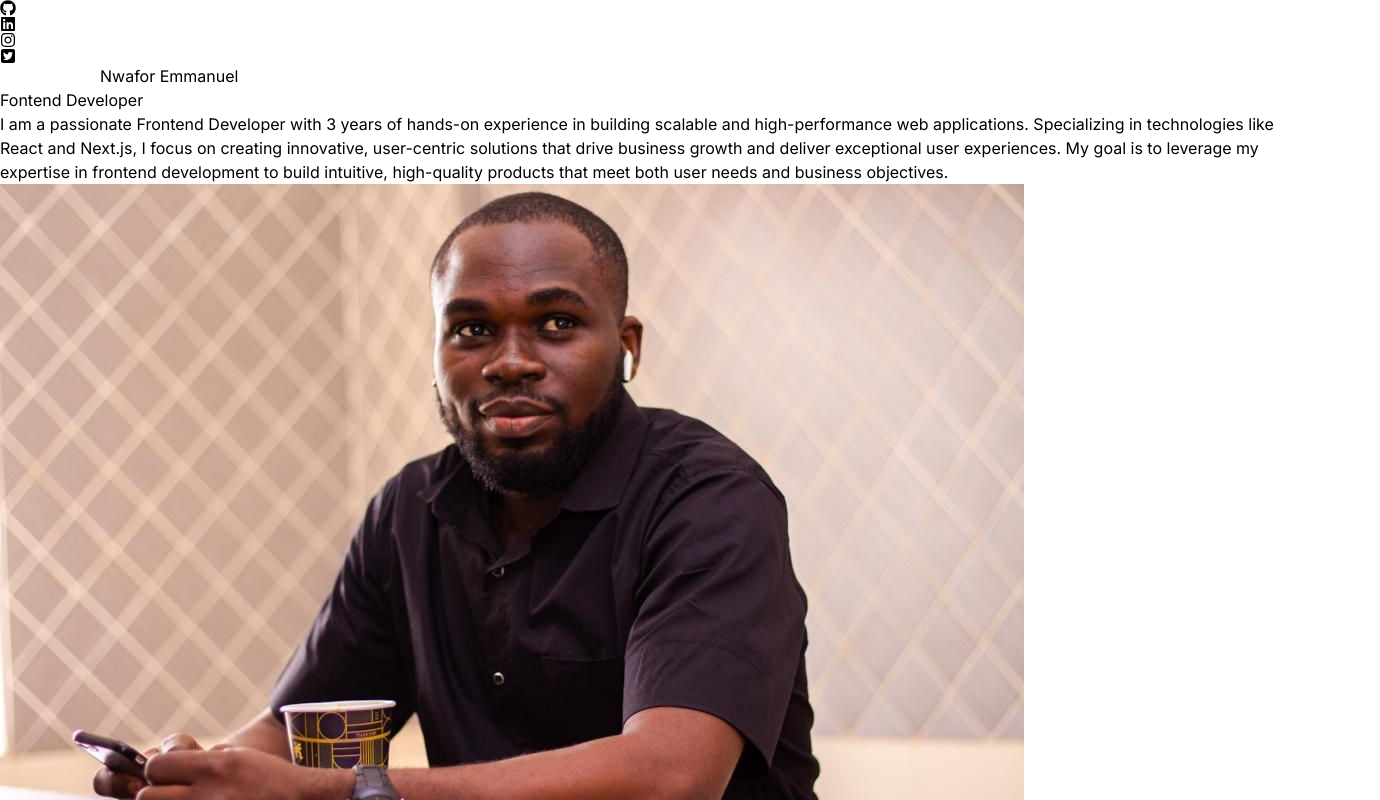
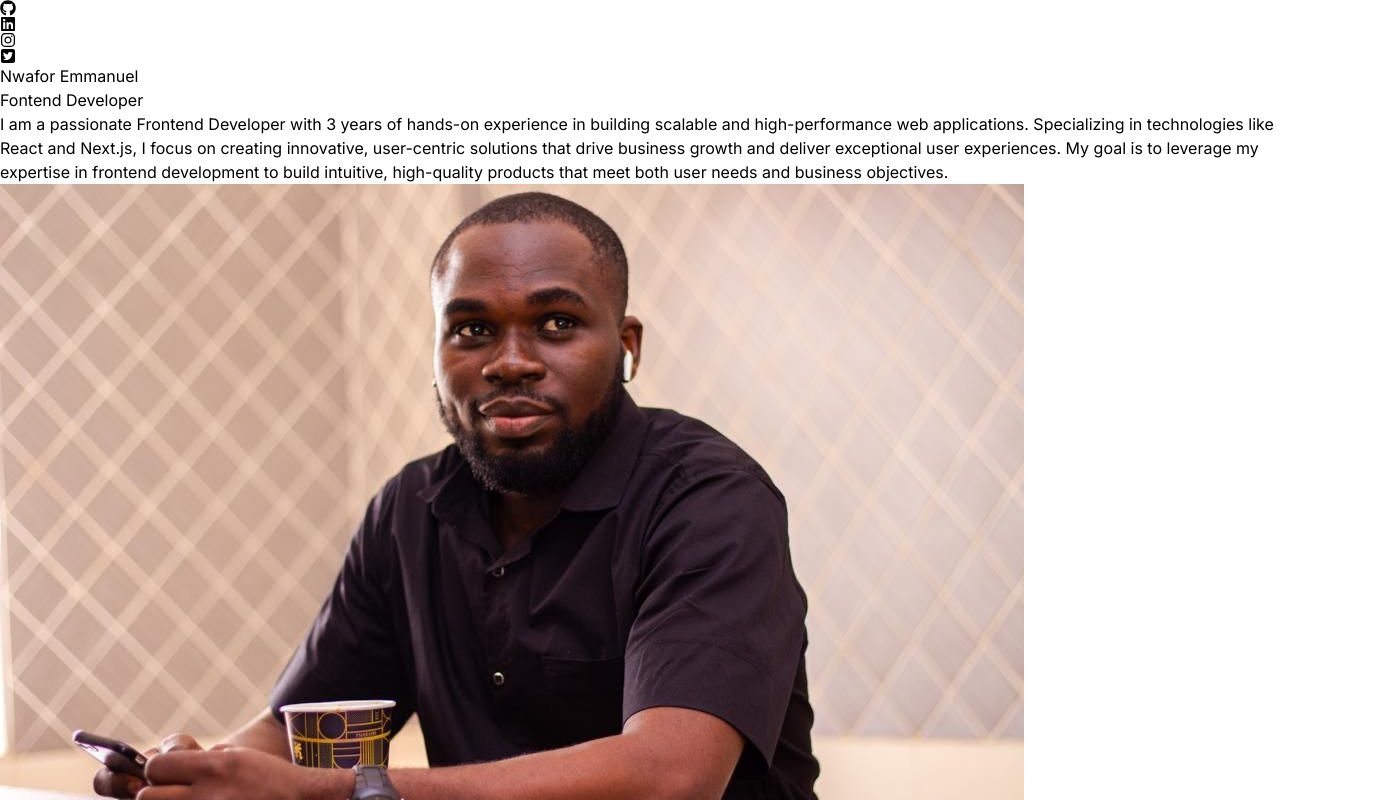
Before and after one commit to Nwaforce/Portfolio, a React (Vite) app: page / in a window 1280 px wide. Shown: the top 800 px of the page, 1380 px wide, since content can reach past the window. Built offline with nearby package versions, Linux system fonts and the light colour scheme.

Commit message:
transition

```diff
--- a/src/components/Hero.jsx
+++ b/src/components/Hero.jsx
@@ -9,21 +9,19 @@ const Hero = () => {
       <div className="flex flex-wrap">
         <div className="w-full lg:w-1/2">
           <div className="flex flex-col items-center lg:items-start">
-            <motion.h1
-              animate={{
-                x: 100,
-                transition: { duration: 2 },
-              }}
+            <motion.h1 initial={{x : -100, opacity : 0}}
+            animate={{x : 0, opacity : 1}}
+            transition={{duration : 0.5, delay : 0}}
               className="pb-16 text-6xl font-thin tracking-tight lg:mt-16"
             >
               Nwafor Emmanuel
             </motion.h1>
-            <span
+            <motion.span
               className="bg-gradient-to-r from-pink-300 via-slate-500
                 to-purple-500 bg-clip-text text-3xl tracking-tight text-transparent"
             >
               Fontend Developer
-            </span>
+            </motion.span>
             <p className="my-2 max-w-xl py-6 font-light tracking-tight">
               {HERO_CONTENT}
             </p>
```
